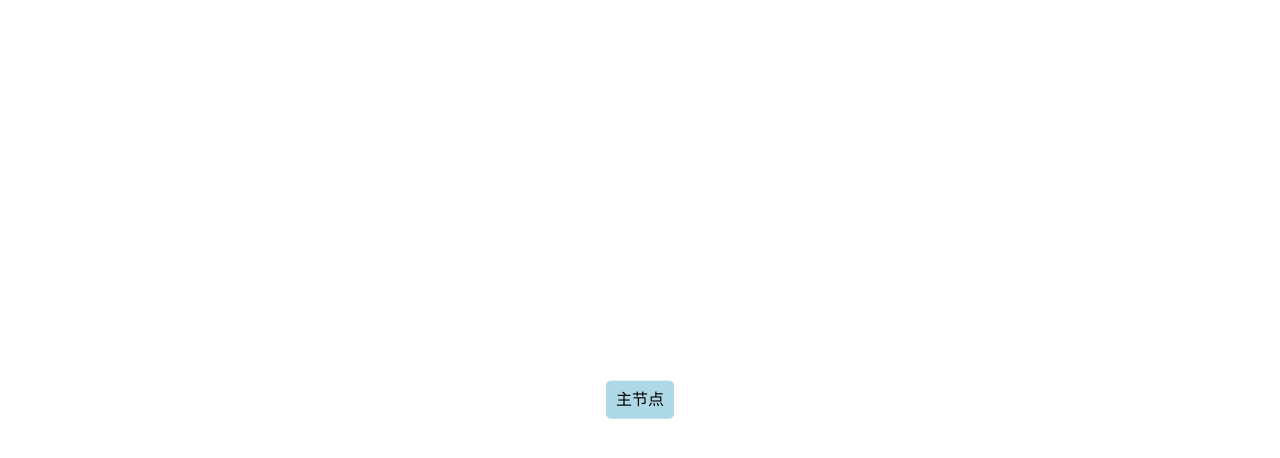
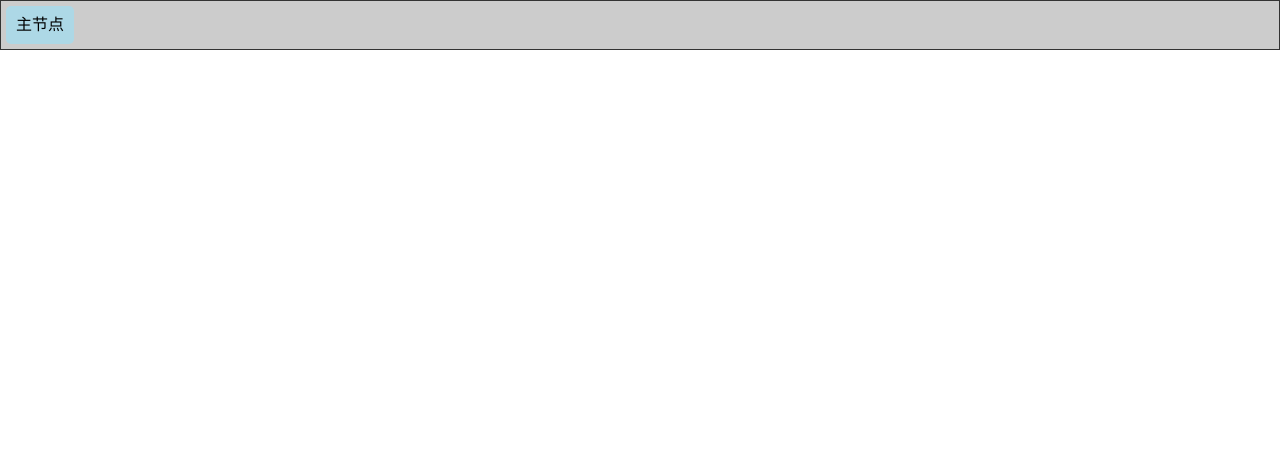
Before and after one commit to onecun/vmind, a Vue app: page / in a window 1280 px wide. Shown: the top 458 px of the page. Built offline with nearby package versions, Linux system fonts and the light colour scheme.

Commit message:
递归渲染节点

```diff
--- a/src/components/mind.vue
+++ b/src/components/mind.vue
@@ -1,89 +1,26 @@
 <template>
 <main class="main-wrapper">
-    <div class="left">
-        <div v-for="i in subLeft" :key="i">
-            <subnode topic='新建节点'></subnode>
-        </div>
-    </div>
-    <div class="main-node" @click="init()">
-        <div>主节点</div>
-    </div>
-    <div class="right">
-        <div v-for="{item, index} in subRight" :key="index">
-            <div>
-                <subnode :node="item"></subnode>
-            </div>
-        </div>
-    </div>
+    <node-map :nodes='nodes'></node-map>
 </main>
 </template>
 
 <script>
-import subnode from './subnode.vue'
+import nodeMap from './nodeMap.vue'
 
 export default {
-    components: {subnode},
+    components: {nodeMap},
     data() {
         return {
             'subRight': [],
             'subLeft': [],
+            'nodes': this.$store.state.node
         }
     },
-    methods: {
-        init() {
-            this.creatNode(this.$store.state.node)
-        },
-        creatNode(parent) {
-            const getChild = function(number, id) {
-                console.log(number, id)
-                let child = {
-                    'expanded': true,
-                    'topic': '新建节点',
-                    'id': `${id}-${number + 1}`,
-                    'children': [],
-                    'childNumber': 0,
-                }
-                return child
-            }
-
-            const findChildren = function(id, node) {
-                let arr =  id.split('-')
-                let children = node.children
-                for (let i = 1; i < arr.length; i++) {
-                    children = children[Number(arr[i]) - 1]
-                }
-                return children
-            }
-
-            let child = getChild(parent.childNumber, parent.id)
-            this.subRight.push(child)
-            let children = findChildren(parent.id, this.$store.state.node)
-            this.$store.dispatch('add_children', [child, children])
-
-
-        }
-    },
-
 }
 </script>
 
-<style lang='scss' rel='stylesheet/scss' scoped>
+<style lang='scss' rel='stylesheet/scss'>
 // @import '..assets/styles/global';
 .main-wrapper {
-    position: fixed;
-    top: 50%;
-    left: 50%;
-    transform: translate(-50%, -50%);
-    display: flex;
-    align-items: center;
-    .main-node {
-        background-color: lightblue;
-        padding: 10px;
-        border-radius: 5px;
-        margin: 5px;
-        cursor: pointer;
-    }
 }
-
-
 </style>
--- /dev/null
+++ b/src/components/nodeMap.vue
@@ -0,0 +1,25 @@
+<template>
+<div>
+    <div class="node-map" v-for="item in nodes.children" :key='item.id'>
+       <subnode :node='item'></subnode>
+    </div>
+</div>
+</template>
+
+<script>
+import subnode from './subnode.vue'
+export default {
+    name: 'nodeMap',
+    components: {
+        subnode
+    },
+    props: ['nodes'],
+}
+</script>
+
+<style lang="scss">
+// @import '..assets/styles/global';
+.node-map {
+    border: 1px solid #333;
+}
+</style>
--- a/src/components/subnode.vue
+++ b/src/components/subnode.vue
@@ -1,21 +1,75 @@
 <template>
-  <div class="subnode">{{ topic }}</div>
+<div class="wrapper">
+    <div class="subnode" @click='creatNode(node)'>{{ node.topic }}</div>
+    <div class="digv" v-for="item in node.children" :key='item.id'>
+        <subnode :node='item'></subnode>
+    </div>
+</div>
 </template>
 
 <script>
 export default {
+    name: 'subnode',
     props: ['node'],
+    data() {
+        return {
+            subNode: [],
+        }
+    },
+    methods: {
+        creatNode(parent) {
+            console.log(parent)
+            const getChild = function(number, id) {
+                console.log(number, id)
+                let child = {
+                    'expanded': true,
+                    'topic': '新建节点',
+                    'id': `${id}-${number + 1}`,
+                    'children': [],
+                    'childNumber': 0,
+                }
+                return child
+            }
 
+            const findChildren = function(id, node) {
+                let arr =  id.split('-')
+                let children = node.children
+                for (let i = 1; i < arr.length; i++) {
+                    children = children[Number(arr[i]) - 1].children
+                }
+                return children
+            }
+
+            let child = getChild(parent.childNumber, parent.id)
+            this.subNode.push(child)
+            parent.childNumber++
+            let children = findChildren(parent.id, this.$store.state.node)
+            console.log('lalal', children)
+            this.$store.dispatch('add_children', [child, children])
+        }
+    }
 }
 </script>
 
-<style lang='scss' rel='stylesheet/scss' scoped>
+<style lang='scss' rel='stylesheet/scss'>
 // @import '..assets/styles/global';
+.wrapper {
+    display: flex;
+    align-items: center;
+    background-color: #ccc;
+}
 .subnode {
     background-color: lightblue;
     padding: 10px;
     border-radius: 5px;
     margin: 5px;
     cursor: pointer;
+    display: flex;
+    align-items: center;
+}
+
+.digv {
+    border: 1px solid #fff;
+    padding: 20px;
 }
 </style>
--- a/src/store.js
+++ b/src/store.js
@@ -5,16 +5,24 @@ Vue.use(Vuex)
 
 export default new Vuex.Store({
     state: {
+        // 数据结构
         'node': {
-            'topic': '主节点',
-            'id': 'root',
-            'expanded': true,
-            'children': [],
-            'childNumber': 0,
+            'author': '小王',
+            'date': 'now',
+            'children': [
+                {
+                    'topic': '主节点',
+                    'id': 'node',
+                    'expanded': true,
+                    'children': [],
+                    'childNumber': 0,
+                },
+            ],
         }
     },
     mutations: {
         ADD_CHILDREN(state, node) {
+            // node[1] children , node[0] child
             node[1].push(node[0])
             // state.node.childNumber++
         },
```
